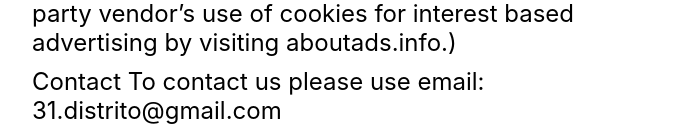
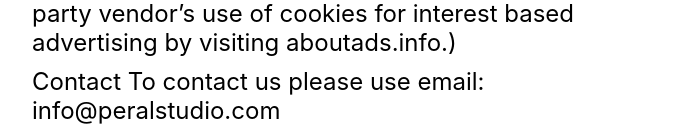
Before and after one commit to PeralStudio/Alberto-Portfolio, a React (Create React App) app: page /politica-privacidad in a window 1280 px wide. Shown: the part 943-1075 px from the top of the page, without its empty margins (288-986 px from the left). Built offline with nearby package versions, Linux system fonts and the light colour scheme; a small style sheet from the web is missing.

Commit message:
Edited email

```diff
--- a/src/components/Politica.jsx
+++ b/src/components/Politica.jsx
@@ -79,7 +79,7 @@ function Politica() {
 					marginBottom: "10px",
 				}}
 			>
-				Contact To contact us please use email: 31.distrito@gmail.com
+				Contact To contact us please use email: info@peralstudio.com
 			</p>
 		</div>
 	);
```
